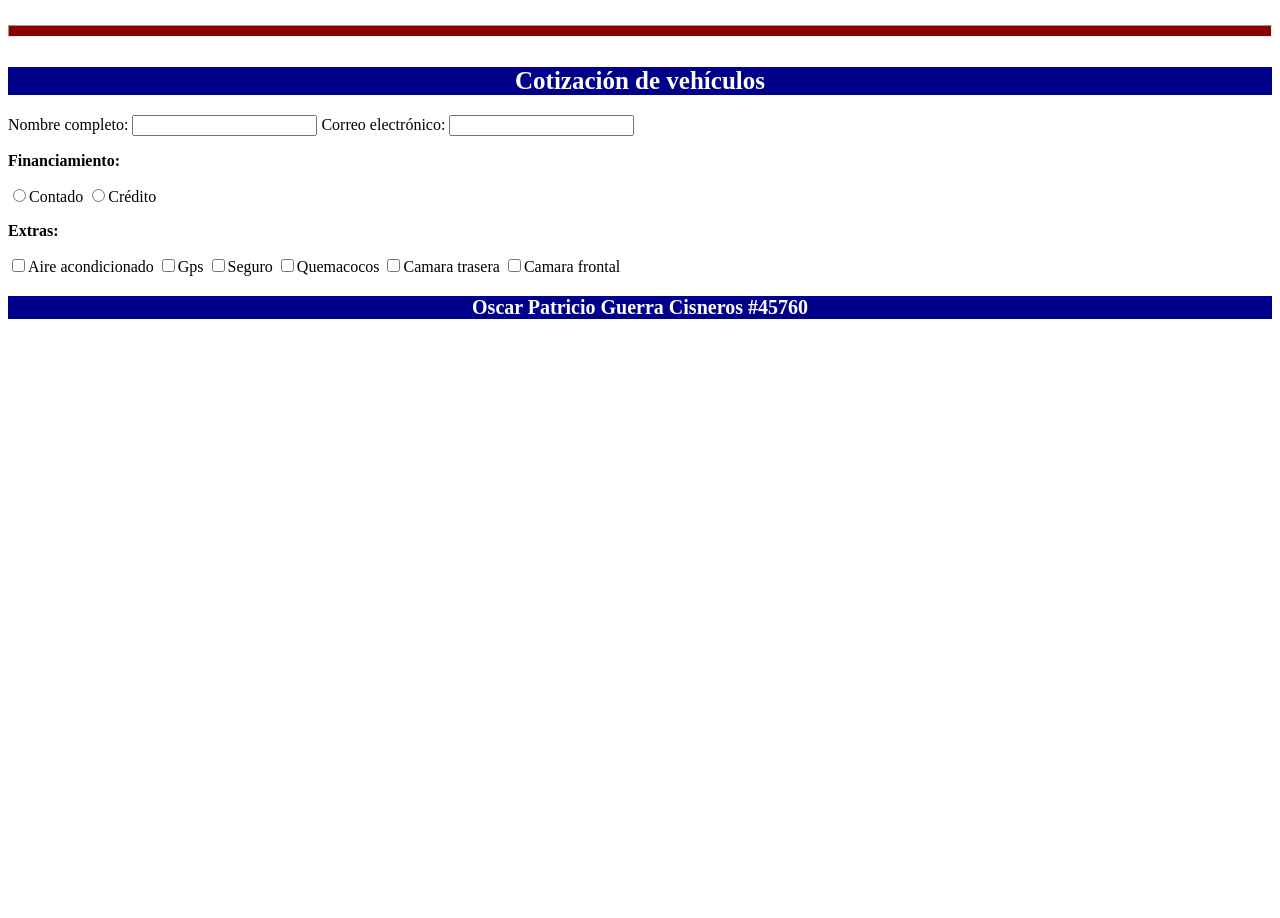
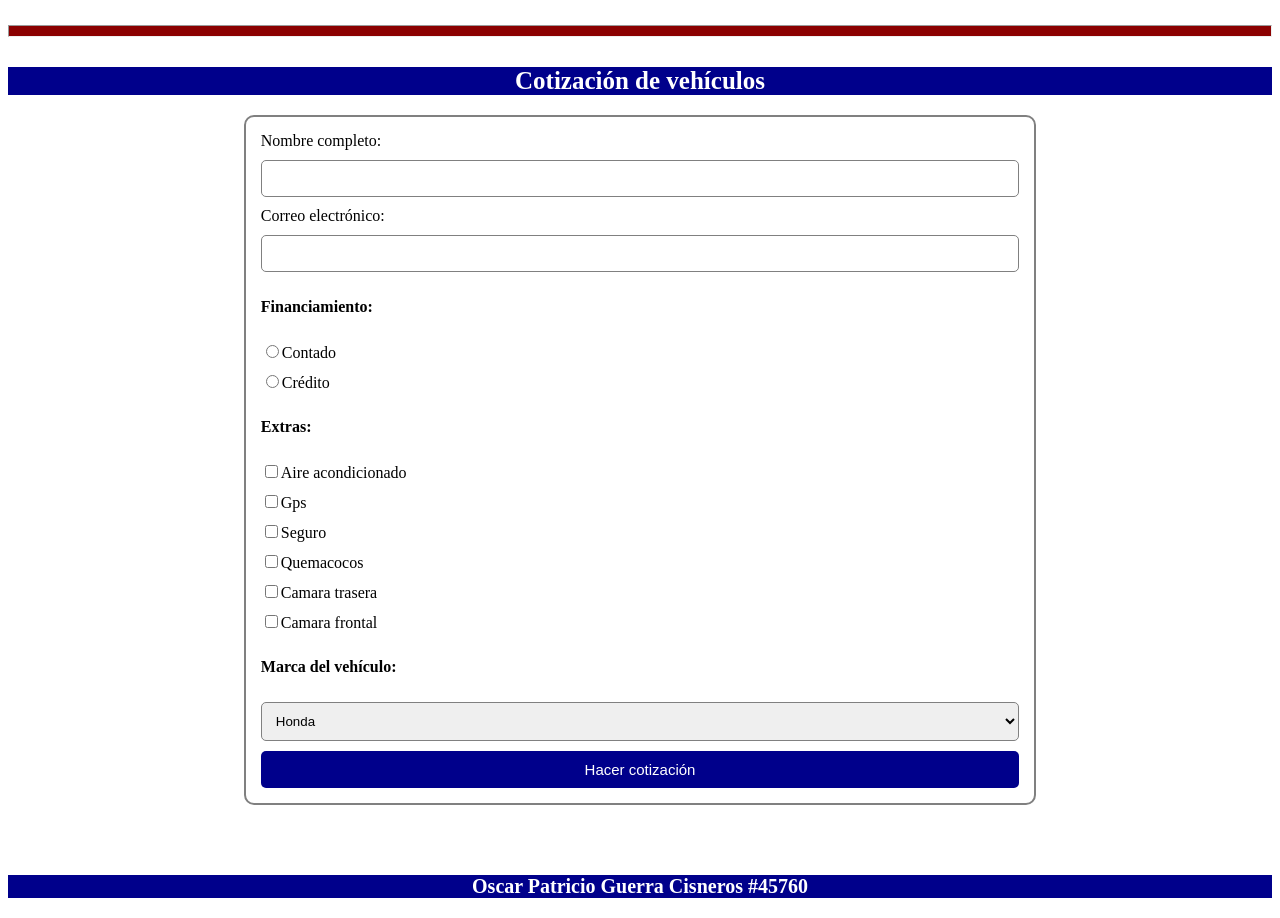
Before and after one commit to PatricioCisneros/ejercicio-integrador2-patricio, a plain HTML site: page index.html in a window 1280 px wide. Shown: the part 834-1752 px from the top of the page. Before the commit the page ends 1173 px from the top, so only its background shows below. Drawn offline with Linux system fonts and the light colour scheme.

Commit message:
avance de  la otra parte del formulario y estilo en css

```diff
--- a/index.html
+++ b/index.html
@@ -163,7 +163,26 @@
         <label for=""><input type="checkbox" value="Camara trasera">Camara trasera</label>
         <label for=""><input type="checkbox" value="Camara frontal">Camara frontal</label>
 
+        <!-- SELECCION DE MARCA -->
+        <p><strong>Marca del vehículo:</strong></p>
+        <select id="marca">
+            <option>Honda</option>
+            <option>Nissan</option>
+            <option>Toyota</option>
+            <option>Mazda</option>
+            <option>Hyundai</option>
+            <option>Kia</option>
+            <option>Mitsubishi</option>
+            <option>Suzuki</option>
+        </select>
+
+        <!-- BOTON -->
+        <button type="button" onclick="mostrarCotizacion()">Hacer cotización</button>
+
     </form>
+
+    <!-- MUESTRA LA COTIZACIÓN -->
+    <div id="resultado" class="resultado"></div>
 
     <div class="pie-de-pagina">
         <p>Oscar Patricio Guerra Cisneros   #45760</p>
--- a/style.css
+++ b/style.css
@@ -136,3 +136,56 @@ gap: 15px;
     background-color: darkblue;
 
 }
+
+/* ESTILO DEL FORMULARIO */
+
+.formulario{
+
+    width: 60%;
+    margin: auto;
+    display: flex;
+    flex-direction: column;
+    gap: 10px;
+    padding: 15px;
+    border: 2px solid gray;
+    border-radius: 10px;
+    background: white;
+
+}
+
+.formulario input, select{
+
+    padding: 10px;
+    border-radius: 5px;
+    border: 1px solid gray;
+
+}
+
+button{
+
+    padding: 10px;
+    background: darkblue;
+    color: white;
+    font-size: 15px;
+    border: none;
+    border-radius: 5px;
+    cursor: pointer;
+
+}
+
+button:hover{
+
+    background: navy;
+
+}
+
+.resultado{
+
+    width: 60%;
+    margin: 20px auto;
+    padding: 15px;
+    background: white;
+    border-radius: 10px;
+    font-size: 20px;
+
+}
```
